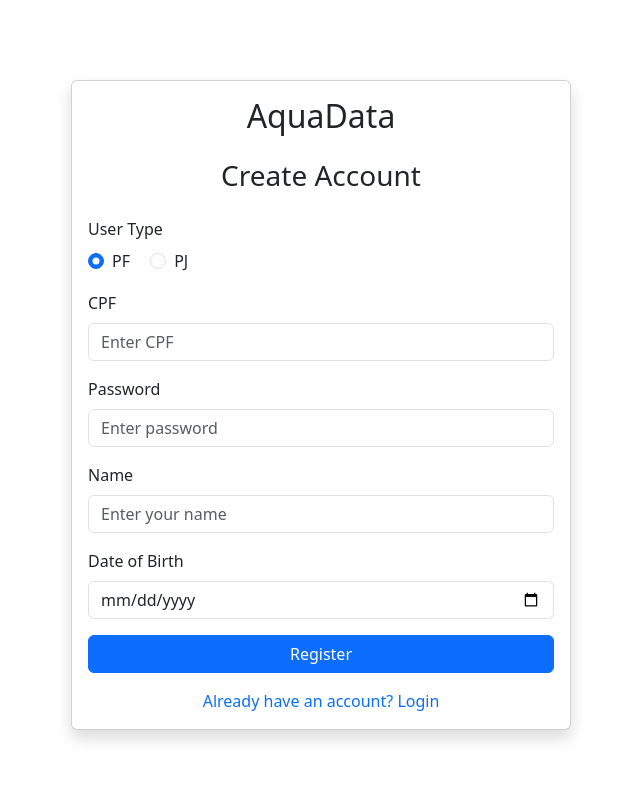
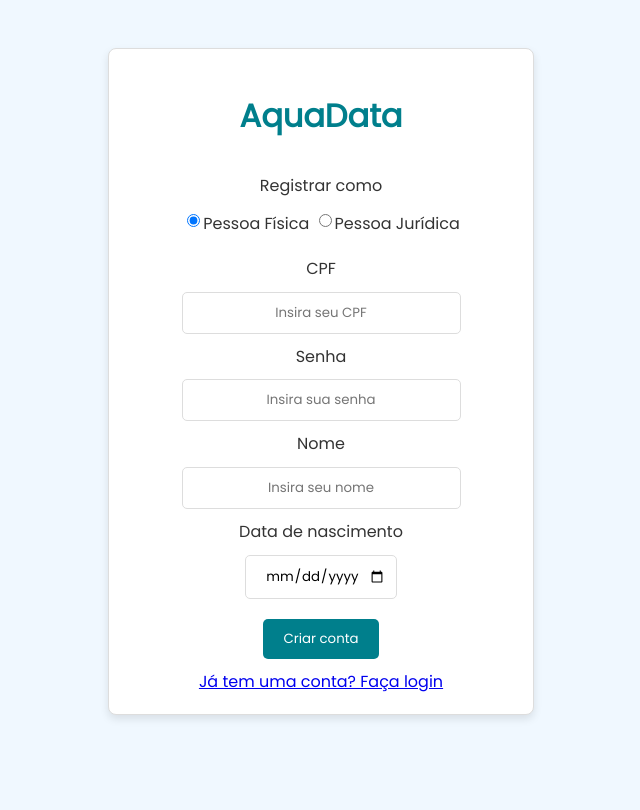
Before and after one commit to GiullianoTeixeira/projeto-mc536, a Flask app: page /register in a window 1280 px wide. Shown: the whole page, without its empty margins (319-959 px from the left). After the commit the page ends 719 px from the top, so only its background shows below. Run offline with Flask 3, Linux system fonts and the light colour scheme.

Commit message:
refac: login and register screens

```diff
--- a/flaskr/static/styles.css
+++ b/flaskr/static/styles.css
@@ -18,32 +18,8 @@ a.disabled {
     opacity: 0.6;
 }
 
-.container {
-    width: 90%;
-    max-width: 800px;
-    margin: 20px auto;
-    padding: 20px;
-    border: 1px solid #ddd;
-    border-radius: 8px;
-    background-color: #fff;
-    box-shadow: 0 4px 8px rgba(0, 0, 0, 0.1);
-}
-
-.buttons {
-    display: flex;
-    justify-content: space-around;
-    gap: 10px;
-}
-
-.inline {
-    display: inline
-}
-
-#right {
-    float: right;
-}
-
 button {
+    font-family: "Poppins";
     background-color: #007f8c;
     color: white;
     border: none;
@@ -59,15 +35,6 @@ button:hover {
 button:disabled {
     background-color: #ccc;
     cursor: not-allowed;
-}
-
-.scrollable {
-    max-height: 300px;
-    overflow-y: auto;
-}
-
-.scrollable h2, .scrollable h3 {
-    color: #0a9396;
 }
 
 table {
@@ -102,10 +69,41 @@ form {
   }
 
 input {
+    font-family: "Poppins";
     padding: 10px;
     border: 1px solid #ddd;
     border-radius: 5px;
     width: 100%;
+}
+
+.container {
+    width: 90%;
+    max-width: 800px;
+    margin: 20px auto;
+    padding: 20px;
+    border: 1px solid #ddd;
+    border-radius: 8px;
+    background-color: #fff;
+    box-shadow: 0 4px 8px rgba(0, 0, 0, 0.1);
+}
+
+.buttons {
+    display: flex;
+    justify-content: space-around;
+    gap: 10px;
+}
+
+.inline {
+    display: inline
+}
+
+.scrollable {
+    max-height: 300px;
+    overflow-y: auto;
+}
+
+.scrollable h2, .scrollable h3 {
+    color: #0a9396;
 }
 
 .container p {
@@ -113,3 +111,26 @@ input {
     font-style: italic;
     color: #555;
 }
+
+.text-decoration-none {
+    text-decoration: none;
+}
+.form-label {
+    display: block;
+    margin-top: 10px;
+}
+.form-control {
+    text-align: center;
+    width: 100%;
+    padding: 10px;
+    margin-top: 5px;
+}
+
+#right {
+    float: right;
+}
+
+#username, #password, #cpf, #passwordPF, #name, #dob, #cnpj, #passwordPJ, #razaoSocial, #representante {
+    width: auto;
+    margin-top: 10px;
+}
--- a/flaskr/templates/register.html
+++ b/flaskr/templates/register.html
@@ -1,110 +1,88 @@
 <!DOCTYPE html>
-<html lang="en">
+<html lang="pt">
 <head>
     <meta charset="UTF-8">
     <meta name="viewport" content="width=device-width, initial-scale=1.0">
-  <title>AquaData - Registration</title>
-  <!-- Bootstrap 5 CSS -->
-  <link href="https://cdn.jsdelivr.net/npm/bootstrap@5.3.0-alpha1/dist/css/bootstrap.min.css" rel="stylesheet">
-  <style>
-    /* Custom styling to center the card */
-    .registration-card {
-      max-width: 500px;
-      margin: 10vh auto;
-    }
-  </style>
+    <title>AquaData - Registro</title>
+    <link rel="stylesheet" href="{{ url_for('static', filename='styles.css') }}">
+    <link href='https://fonts.googleapis.com/css?family=Poppins' rel='stylesheet'>
 </head>
 <body>
-  <div class="container">
-    <div class="row justify-content-center">
-      <div class="col-md-8 col-lg-6">
-        <div class="card registration-card shadow">
-          <div class="card-body">
-            <h2 class="text-center mb-4">AquaData</h2>
-            <h3 class="text-center mb-4">Create Account</h3>
-            <form action="/register" method="POST">
-              <div class="mb-3">
+    <div class="container" style="width: 30vw; display: flex; flex-direction: column; min-height: 80%;">
+        <h1 style="text-align: center;">AquaData</h1>
+        <form action="/register" method="POST" style="display: flex; flex-direction: column;">
             {% with messages = get_flashed_messages(with_categories=true)%}
-                {% if messages%}
+                {% if messages %}
                     {% for category, message in messages%}
-                    <p class="text-center text-{{ category }}">{{message}}</p>
-                  {%endfor%}
-                {%endif%}
-              {%endwith%}
-                <label class="form-label">User Type</label>
+                        <p class="text-{{ category }}">{{message}}</p>
+                    {% endfor %}
+                {% endif %}
+            {% endwith %}
+            <label class="form-label" style="text-align: left;">Registrar como</label>
             <div>
-                  <div class="form-check form-check-inline">
-                    <input class="form-check-input" type="radio" name="userType" id="userTypePF" value="PF" checked>
-                    <label class="form-check-label" for="userTypePF">PF</label>
+                <div style="display: inline-flex; align-items: start;">
+                  <input class="form-check-input" type="radio" name="userType" id="userTypePF" value="PF" checked style="width: auto; height: auto;">
+                  <label for="userTypePF">Pessoa Física</label>
                 </div>
-                  <div class="form-check form-check-inline">
-                    <input class="form-check-input" type="radio" name="userType" id="userTypePJ" value="PJ">
-                    <label class="form-check-label" for="userTypePJ">PJ</label>
-                  </div>
+                <div style="display: inline-flex; align-items: start;">
+                  <input class="form-check-input" type="radio" name="userType" id="userTypePJ" value="PJ" style="width: auto; height: auto;">
+                  <label for="userTypePJ">Pessoa Jurídica</label>
                 </div>
             </div>
 
-              <!-- PF Fields -->
-              <div id="pfFields">
-                <div class="mb-3">
+          <div id="pfFields" style="display: flex; flex-direction: column; text-align: center;">
+              <div>
                   <label for="cpf" class="form-label">CPF</label>
-                  <input type="text" class="form-control" id="cpf" name="cpf" placeholder="Enter CPF" value="{{ request.form.cpf }}">
+                  <input type="text" class="form-control" id="cpf" name="cpf" placeholder="Insira seu CPF" value="{{ request.form.cpf }}">
               </div>
-                <div class="mb-3">
-                  <label for="passwordPF" class="form-label">Password</label>
-                  <input type="password" class="form-control" id="passwordPF" name="passwordPF" placeholder="Enter password" value="{{ request.form.passwordPF }}">
+              <div>
+                  <label for="passwordPF" class="form-label">Senha</label>
+                  <input type="password" class="form-control" id="passwordPF" name="passwordPF" placeholder="Insira sua senha" value="{{ request.form.passwordPF }}">
               </div>
-                <div class="mb-3">
-                  <label for="name" class="form-label">Name</label>
-                  <input type="text" class="form-control" id="name" name="name" placeholder="Enter your name" value="{{ request.form.name }}">
+              <div>
+                  <label for="name" class="form-label">Nome</label>
+                  <input type="text" class="form-control" id="name" name="name" placeholder="Insira seu nome" value="{{ request.form.name }}">
               </div>
-                <div class="mb-3">
-                  <label for="dob" class="form-label">Date of Birth</label>
+              <div>
+                  <label for="dob" class="form-label">Data de nascimento</label>
                   <input type="date" class="form-control" id="dob" name="dob" value="{{ request.form.dob }}">
               </div>
           </div>
 
-              <!-- PJ Fields (Hidden by default) -->
-              <div id="pjFields" style="display: none;">
-                <div class="mb-3">
+          <div id="pjFields" style="display: none; flex-direction: column; text-align: center;">
+              <div>
                   <label for="cnpj" class="form-label">CNPJ</label>
-                  <input type="text" class="form-control" id="cnpj" name="cnpj" placeholder="Enter CNPJ" value="{{ request.form.cnpj }}">
+                  <input type="text" class="form-control" id="cnpj" name="cnpj" placeholder="Insira seu CNPJ" value="{{ request.form.cnpj }}">
               </div>
-                <div class="mb-3">
-                  <label for="passwordPJ" class="form-label">Password</label>
-                  <input type="password" class="form-control" id="passwordPJ" name="passwordPJ" placeholder="Enter password" value="{{ request.form.passwordPJ }}">
+              <div>
+                  <label for="passwordPJ" class="form-label">Senha</label>
+                  <input type="password" class="form-control" id="passwordPJ" name="passwordPJ" placeholder="Insira sua senha" value="{{ request.form.passwordPJ }}">
               </div>
-                <div class="mb-3">
+              <div>
                   <label for="razaoSocial" class="form-label">Razão Social</label>
-                  <input type="text" class="form-control" id="razaoSocial" name="razaoSocial" placeholder="Enter razão social" value="{{ request.form.razaoSocial }}">
+                  <input type="text" class="form-control" id="razaoSocial" name="razaoSocial" placeholder="Insira razão social" value="{{ request.form.razaoSocial }}">
               </div>
-                <div class="mb-3">
+              <div>
                   <label for="representante" class="form-label">Representante</label>
-                  <input type="text" class="form-control" id="representante" name="representante" placeholder="Enter representante" value="{{ request.form.representative }}">
+                  <input type="text" class="form-control" id="representante" name="representante" placeholder="Insira representante" value="{{ request.form.representative }}">
               </div>
-                <div class="mb-3 form-check">
-                  <input type="checkbox" class="form-check-input" id="govInstitution" name="govInstitution">
-                  <label class="form-check-label" for="govInstitution">É instituição governamental?</label>
+              <div class="form-check" style="display: inline-flex; margin-top: 15px;">
+                  <input type="checkbox" class="form-check-input" id="govInstitution" name="govInstitution" style="width: auto; height: auto;">
+                  <label for="govInstitution">É instituição governamental?</label>
               </div>
           </div>
 
-              <div class="d-grid">
-                <button type="submit" class="btn btn-primary">Register</button>
+          <div style="margin-top: 10px;">
+              <button type="submit">Criar conta</button>
           </div>
       </form>
-            <div class="text-center mt-3">
-              <a href="/login" class="text-decoration-none">Already have an account? Login</a>
-            </div>
-          </div>
-        </div>
-      </div>
+
+      <div style="width: 100%; text-align: center; margin-top: 10px;">
+          <a href="/login">Já tem uma conta? Faça login</a>
       </div>
   </div>
 
-  <!-- Bootstrap 5 JS -->
-  <script src="https://cdn.jsdelivr.net/npm/bootstrap@5.3.0-alpha1/dist/js/bootstrap.bundle.min.js"></script>
     <script>
-    // JavaScript to toggle between PF and PJ fields
     document.querySelectorAll('input[name="userType"]').forEach((radio) => {
         radio.addEventListener('change', function() {
             const pfFields = document.getElementById('pfFields');
```
Also changed, not shown: flaskr/templates/login.html (+3 -21 lines). Lines whose indentation alone changed are shown as unchanged.
